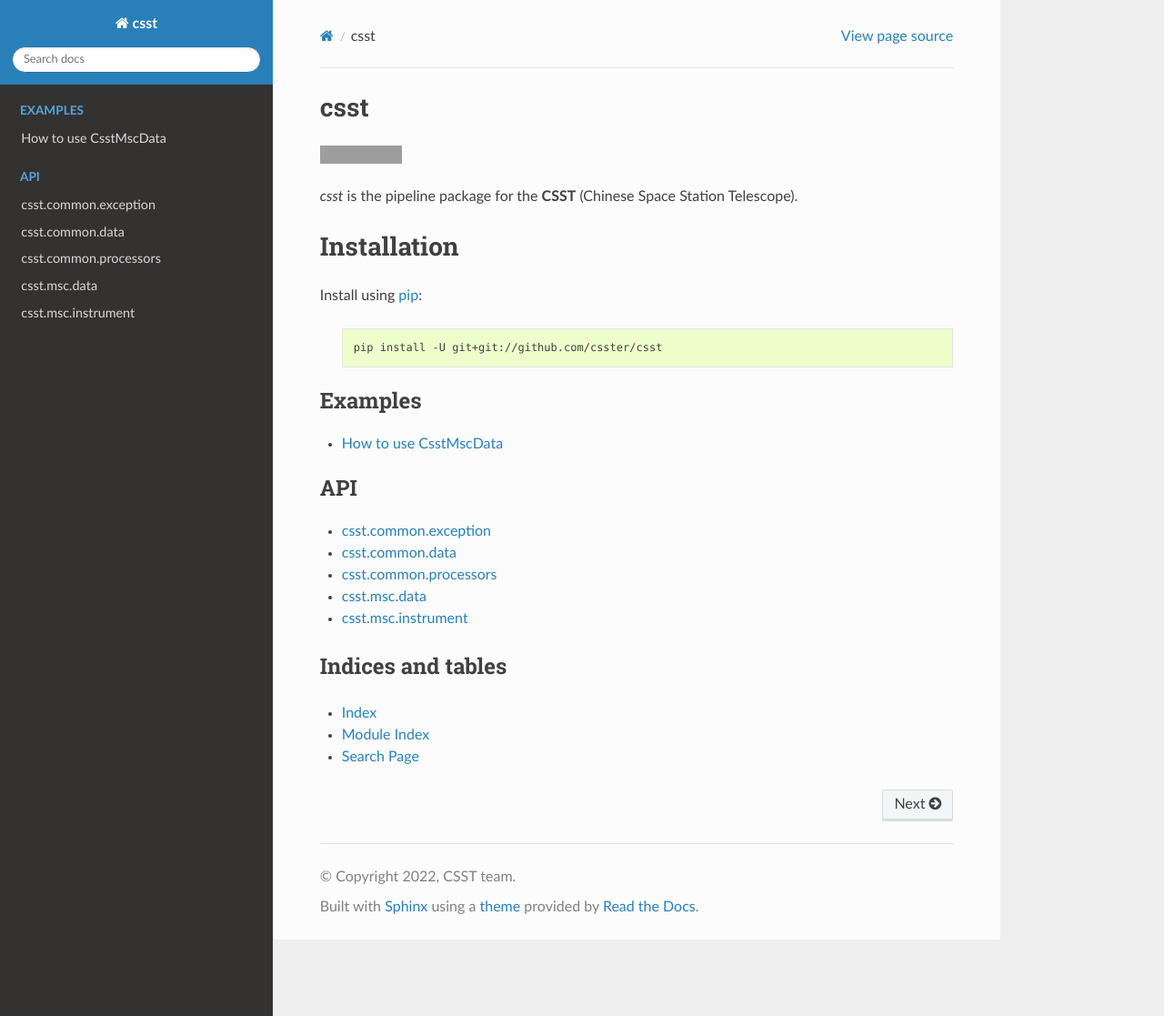
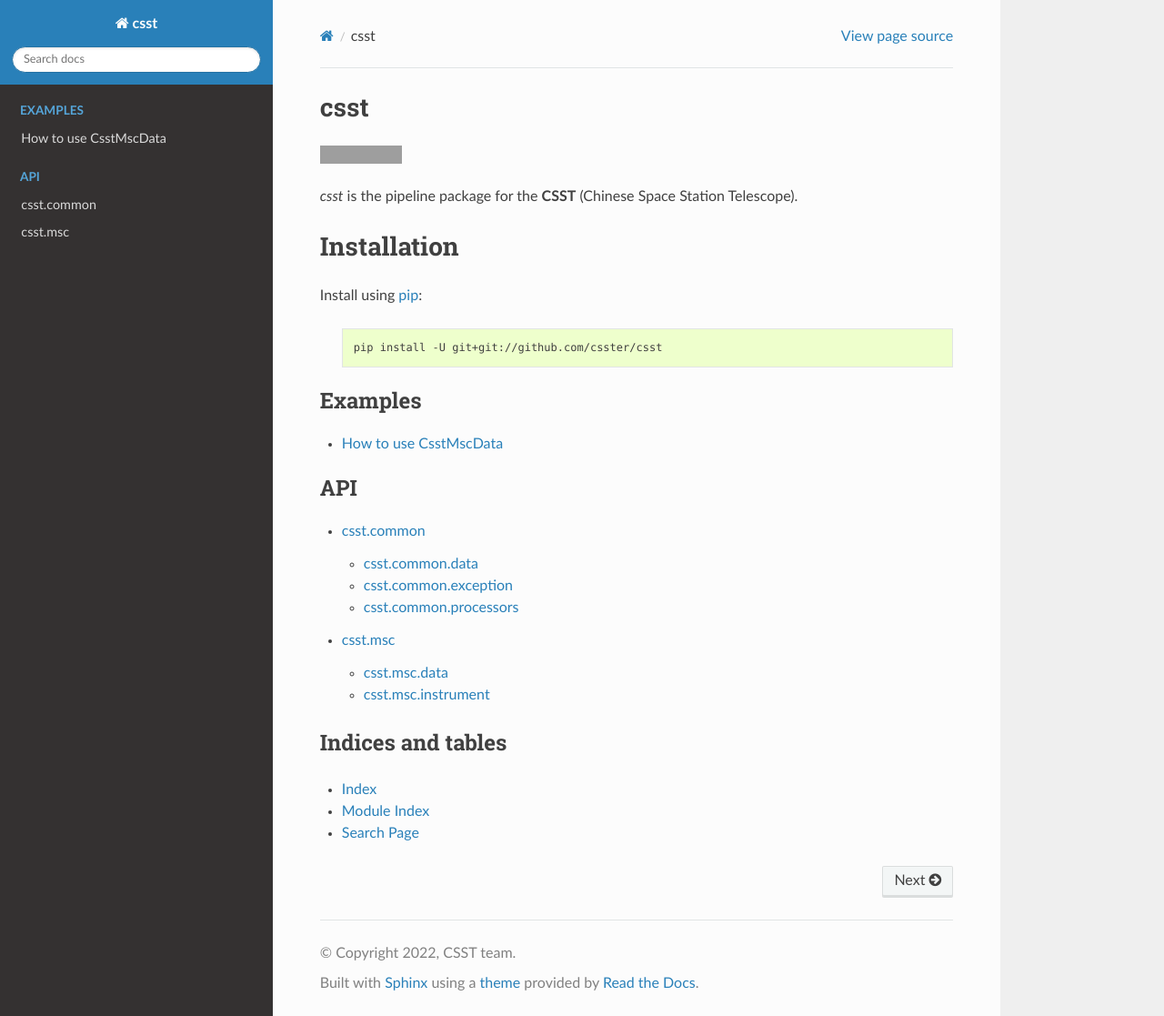
Before and after one commit to csster/csst, a Sphinx documentation site: the page built from doc/source/index.rst, in a window 1280 px wide and 1117 px high. Shown: the whole window at 91% size. Built offline with Sphinx 7.4.7 and the Read the Docs theme 2.0.0, drawn with Linux system fonts in a browser that asks for light colours; formulas are drawn with MathJax 3; some of the changed lines change nothing that is shown; grey boxes are pictures that could not be loaded.

Commit message:
updated apidoc

```diff
--- a/doc/source/api/csst.common.rst
+++ b/doc/source/api/csst.common.rst
@@ -1,15 +1,20 @@
-csst.common.exception
----------------------
-
-.. automodule:: csst.common.exception
-   :members:
-   :show-inheritance:
+csst.common
+===========
 
 csst.common.data
 ----------------
 
 .. automodule:: csst.common.data
    :members:
+   :undoc-members:
+   :show-inheritance:
+
+csst.common.exception
+---------------------
+
+.. automodule:: csst.common.exception
+   :members:
+   :undoc-members:
    :show-inheritance:
 
 csst.common.processors
@@ -17,4 +22,5 @@ csst.common.processors
 
 .. automodule:: csst.common.processors
    :members:
+   :undoc-members:
    :show-inheritance:
--- a/doc/source/api/csst.msc.rst
+++ b/doc/source/api/csst.msc.rst
@@ -1,3 +1,6 @@
+csst.msc
+========
+
 csst.msc.data
 -------------
 
@@ -5,8 +8,6 @@ csst.msc.data
    :members:
    :show-inheritance:
 
-.. seealso:: :py:mod:`csst.common.data`
-
 csst.msc.instrument
 -------------------
 
```
